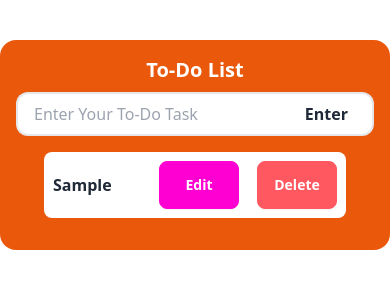
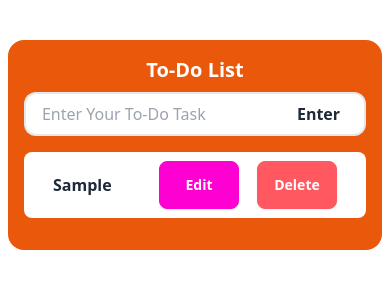
Before and after one commit to moshabbirhossain/to-do-list, a React (Vite) app: page / in a window 390 px wide. Both pictures are taken after typing "Sample" into the empty fields and a click on the button "Enter". Shown: the top 300 px of the page. Built offline with nearby package versions, Linux system fonts and the light colour scheme.

Commit message:
moblie responsive fulfilled

```diff
--- a/src/ToDo.jsx
+++ b/src/ToDo.jsx
@@ -39,7 +39,7 @@ const ToDo = () => {
     },[saveData]);
     return (
         <div className="rounded-2xl w-fit bg-orange-600 mx-auto my-10 p-4">
-            <form onSubmit={handleSubmit} className="text-center mb-4">
+            <form onSubmit={handleSubmit} className="text-center mb-4 w-full flex flex-col items-center justify-center">
                 <h1 className="text-xl font-semibold mb-2 text-white">To-Do List</h1>
                 <div className="flex w-full items-center justify-center">
                 <input
@@ -47,7 +47,7 @@ const ToDo = () => {
                     required
                     onChange={(e) => setData(e.target.value)}
                     value={data}
-                    className="border-solid w-full border-2 border-r-0 rounded-l-xl outline-none px-4 py-2 bg-white"
+                    className="border-solid w-full border-2 border-r-0 rounded-l-xl outline-none pl-4 py-2 bg-white"
                     placeholder="Enter Your To-Do Task"
                 />
                 <button
@@ -59,7 +59,7 @@ const ToDo = () => {
             </form>
             {
                 saveData.map((item) => (
-                    <table key={item.id} className="mx-auto mb-4 rounded-lg bg-white">
+                    <table key={item.id} className="flex items-center w-full justify-center mb-4 rounded-lg bg-white">
                         <tbody>
                             <tr className="flex gap-4 items-center pr-2 py-2">
                                 <td>
```
